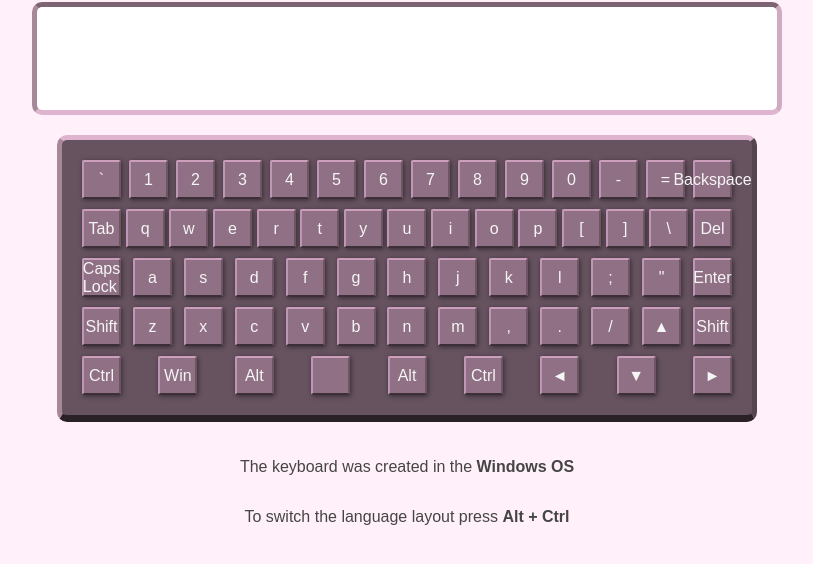
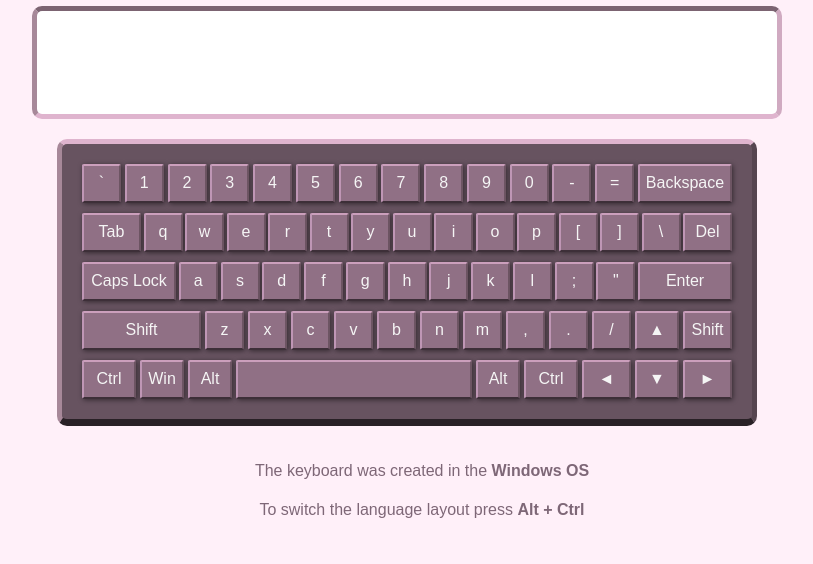
Before and after one commit to bromotdi/virtual-keyboard, a website: page index.html in a window 1280 px wide. Shown: the part 170-734 px from the top of the page, without its empty margins (233-1046 px from the left). Drawn offline with Linux system fonts and the light colour scheme.

Commit message:
feat: add styles for buttons

```diff
--- a/style.css
+++ b/style.css
@@ -88,3 +88,41 @@ body {
     background-color: #d07db3 !important;
     box-shadow: 0 0 15px rgba(208, 125, 184, 0.3) !important;
 }
+
+.key_backspace, .key_caps, .key_enter {
+    width: 90px;
+}
+
+.key_shift-l {
+    width: 115px;
+}
+
+.key_shift-r, .key_del, .key_arr {
+    width: 45px;
+}
+
+.key_tab {
+    width: 55px;
+}
+
+.key_ctrl {
+    width: 50px;
+}
+
+.key_win, .key_alt, .key_arr-up, .key_arr-down {
+    width: 40px;
+}
+
+.key_space {
+    width: 232px;
+}
+
+.note {
+    color: #7e6777;
+    margin-bottom: 5px;
+    margin-left: 30px;
+}
+
+.note_mb {
+    margin-bottom: 20px;
+}
```
